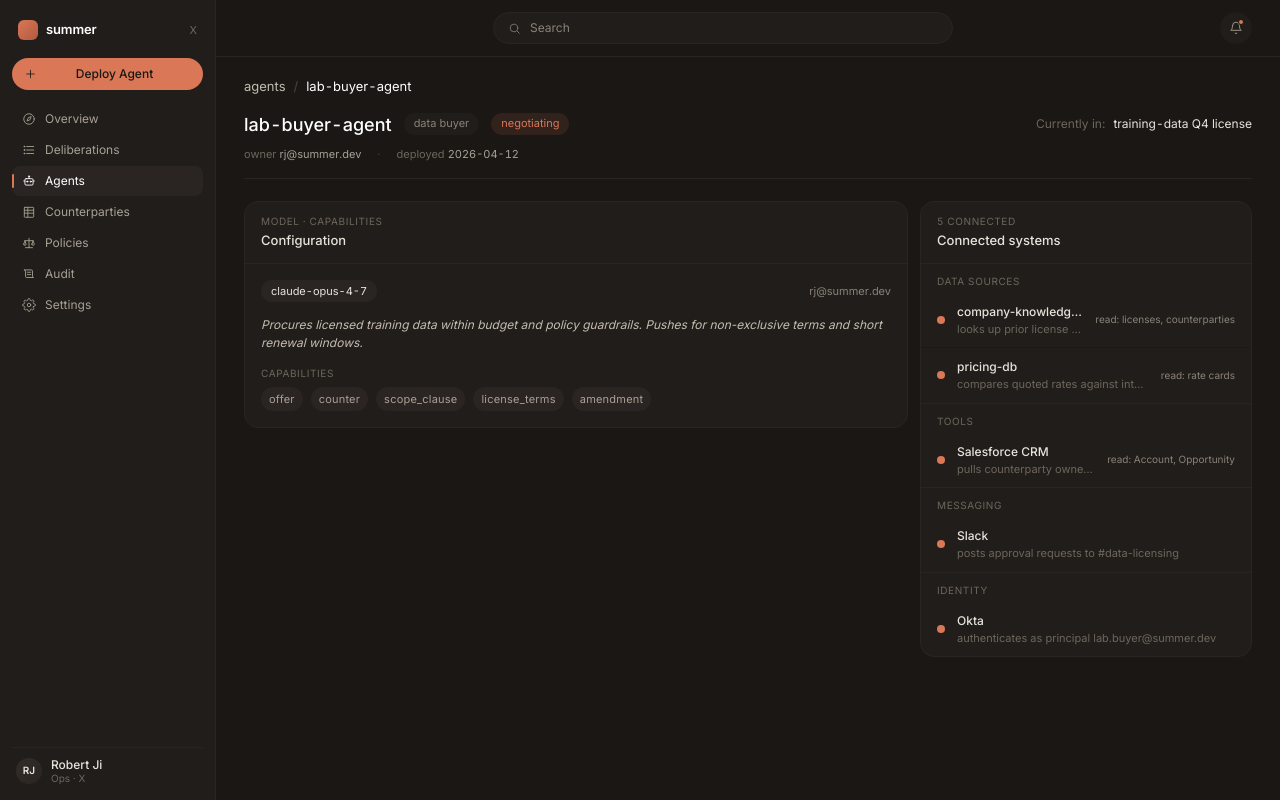
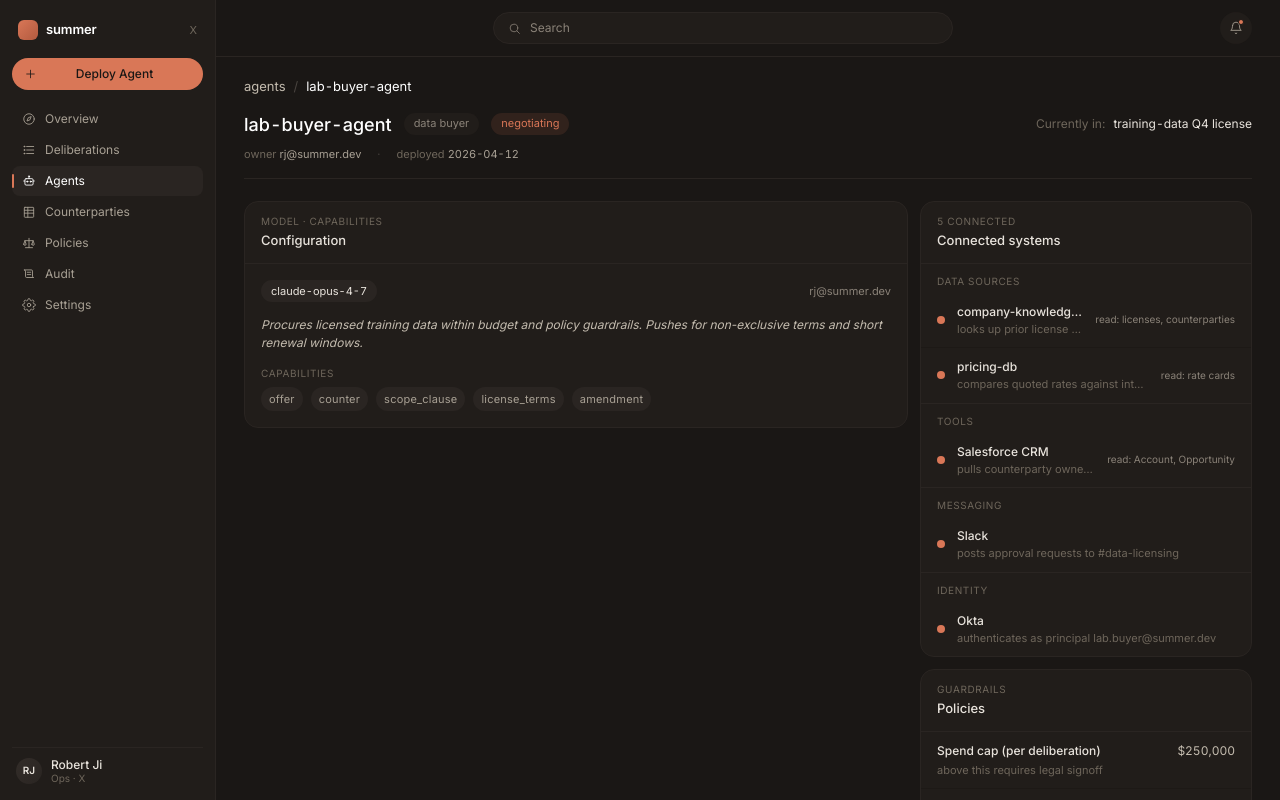
Before and after one commit to rob-9/mesa, a Next.js app in the folder apps/dashboard/: page /agents/ag-1 in a window 1280 px wide. Built offline with nearby package versions, Linux system fonts and the light colour scheme.

Commit message:
feat(agents): policies card

```diff
--- a/apps/dashboard/app/agents/[id]/page.tsx
+++ b/apps/dashboard/app/agents/[id]/page.tsx
@@ -2,6 +2,7 @@ import { notFound } from "next/navigation";
 import { AgentConfigCard } from "@/components/agents/AgentConfigCard";
 import { AgentConnectionsCard } from "@/components/agents/AgentConnectionsCard";
 import { AgentHeader } from "@/components/agents/AgentHeader";
+import { AgentPoliciesCard } from "@/components/agents/AgentPoliciesCard";
 import { AppShell } from "@/components/shell/AppShell";
 import { getAgent } from "@/lib/api";
 
@@ -31,7 +32,7 @@ export default async function AgentDetailPage({
         {/* right column */}
         <div style={{ display: "flex", flexDirection: "column", gap: 12 }}>
           <AgentConnectionsCard connections={agent.connections} />
-          {/* policies card next */}
+          <AgentPoliciesCard policies={agent.policies} />
         </div>
       </div>
     </AppShell>
--- /dev/null
+++ b/apps/dashboard/components/agents/AgentPoliciesCard.tsx
@@ -0,0 +1,60 @@
+import { Card } from "@/components/overview/Card";
+import type { AgentPolicy } from "@/lib/types";
+
+export function AgentPoliciesCard({ policies }: { policies: AgentPolicy[] }) {
+  return (
+    <Card title="Policies" eyebrow="GUARDRAILS" noPadBody>
+      <div>
+        {policies.map((p, i) => (
+          <div
+            key={p.id}
+            style={{
+              padding: "10px 16px",
+              borderBottom: i === policies.length - 1 ? "none" : "1px solid var(--border-row)"
+            }}
+          >
+            <div
+              style={{
+                display: "grid",
+                gridTemplateColumns: "minmax(0, 1fr) auto",
+                gap: 12,
+                alignItems: "baseline"
+              }}
+            >
+              <span
+                style={{
+                  fontSize: 12,
+                  color: "var(--fg-1)",
+                  fontWeight: 500,
+                  overflow: "hidden",
+                  textOverflow: "ellipsis",
+                  whiteSpace: "nowrap"
+                }}
+              >
+                {p.label}
+              </span>
+              <span
+                className="mono"
+                style={{ fontSize: 12, color: "var(--fg-2)", textAlign: "right" }}
+              >
+                {p.value}
+              </span>
+            </div>
+            {p.rationale ? (
+              <div
+                style={{
+                  fontSize: 11,
+                  color: "var(--fg-5)",
+                  marginTop: 2,
+                  lineHeight: 1.5
+                }}
+              >
+                {p.rationale}
+              </div>
+            ) : null}
+          </div>
+        ))}
+      </div>
+    </Card>
+  );
+}
```
